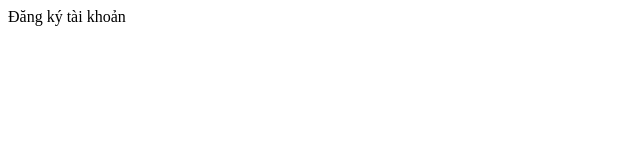
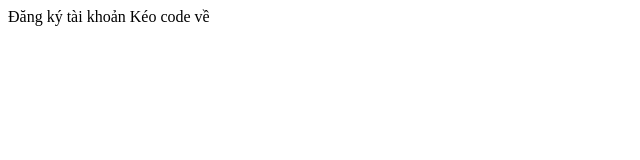
Before and after one commit to ducvico104/test-backend, a plain HTML site: page dangKy.html in a window 1280 px wide. Shown: the full height of the page, 0-640 px from the left. Drawn offline with Linux system fonts and the light colour scheme.

Commit message:
Update dangKy.html

```diff
--- a/dangKy.html
+++ b/dangKy.html
@@ -7,5 +7,6 @@
 </head>
 <body>
     Đăng ký tài khoản
+    Kéo code về
 </body>
 </html>
```
